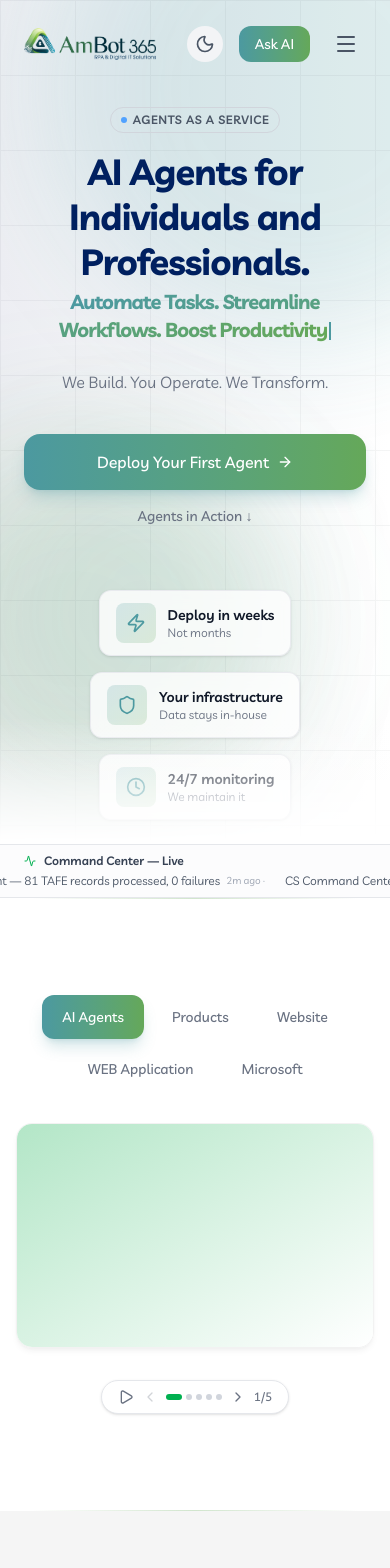
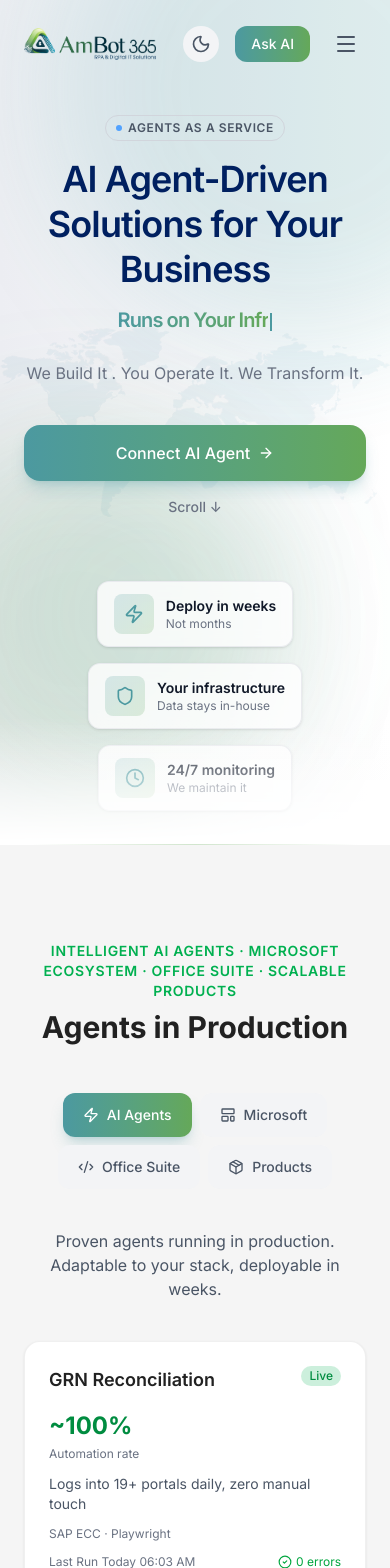
Before and after one commit to A365shift-DevTeam/A365-Automation, a React (Vite) app: page / in a window 390 px wide. Shown: the top 1568 px of the page. Built offline with nearby package versions, Linux system fonts and the light colour scheme.

Commit message:
hero section changed and added bg

```diff
--- a/src/App.tsx
+++ b/src/App.tsx
@@ -4,7 +4,6 @@
  */
 
 import Hero from './components/sections/Hero';
-import CommandCenterLive from './components/sections/CommandCenterLive';
 import ShowcaseCarousel from './components/sections/ShowcaseCarousel';
 import AgentsInAction from './components/sections/AgentsInAction';
 import WhyAgent from './components/sections/WhyAgent';
@@ -33,11 +32,10 @@ export default function App() {
         <Navbar />
         <main>
           <Hero />
-          <CommandCenterLive />
+          <Divider />
+          <AgentsInAction />
           <Divider />
           <ShowcaseCarousel />
-          <Divider />
-          <AgentsInAction />
           <Divider />
           <WhyAgent />
           <Divider />
--- a/src/components/sections/AgentsInAction.tsx
+++ b/src/components/sections/AgentsInAction.tsx
@@ -1,7 +1,7 @@
 import { useState } from 'react';
 import { motion, AnimatePresence } from 'motion/react';
 import SectionWrapper from '../ui/SectionWrapper';
-import { ArrowRight, Zap, LayoutTemplate, Code2, CheckCircle2 } from 'lucide-react';
+import { ArrowRight, Zap, LayoutTemplate, Code2, CheckCircle2, Package } from 'lucide-react';
 
 const AGENTS = [
   { name: 'GRN Reconciliation', stat: '~100%', statLabel: 'Automation rate', desc: 'Logs into 19+ portals daily, zero manual touch', stack: 'SAP ECC · Playwright', lastRun: 'Today 06:03 AM', status: '0 errors', live: true },
@@ -13,9 +13,10 @@ const AGENTS = [
 ];
 
 const TABS = [
-  { id: 'live', label: 'Live Agents', icon: Zap, subtitle: 'Proven agents running in production. Adaptable to your stack, deployable in weeks.' },
-  { id: 'blueprints', label: 'Agent Blueprints', icon: LayoutTemplate, subtitle: "We've solved this class of problem before. Faster build, lower risk, known patterns." },
-  { id: 'custom', label: 'Custom Agents', icon: Code2, subtitle: 'Any operation. Any system. Scoped after a 2 week Discovery Sprint.' },
+  { id: 'live', label: 'AI Agents', icon: Zap, subtitle: 'Proven agents running in production. Adaptable to your stack, deployable in weeks.' },
+  { id: 'blueprints', label: 'Microsoft', icon: LayoutTemplate, subtitle: "We've solved this class of problem before. Faster build, lower risk, known patterns." },
+  { id: 'custom', label: 'Office Suite', icon: Code2, subtitle: 'Any operation. Any system. Scoped after a 2 week Discovery Sprint.' },
+  { id: 'products', label: 'Products', icon: Package, subtitle: 'Ready-to-use, scalable AI products built for your enterprise workflows.' },
 ];
 
 export default function AgentsInAction() {
@@ -33,11 +34,10 @@ export default function AgentsInAction() {
           <button
             key={tab.id}
             onClick={() => setActiveTab(tab.id)}
-            className={`flex items-center gap-2 px-5 py-3 rounded-xl font-medium text-sm transition-all ${
-              activeTab === tab.id
-                ? 'bg-gradient-to-r from-[#4C99A0] to-[#65A859] text-white shadow-lg shadow-[#4C99A0]/25'
-                : 'bg-gray-100 dark:bg-gray-800 text-gray-600 dark:text-gray-400 hover:bg-gray-200 dark:hover:bg-gray-700'
-            }`}
+            className={`flex items-center gap-2 px-5 py-3 rounded-xl font-medium text-sm transition-all ${activeTab === tab.id
+              ? 'bg-gradient-to-r from-[#4C99A0] to-[#65A859] text-white shadow-lg shadow-[#4C99A0]/25'
+              : 'bg-gray-100 dark:bg-gray-800 text-gray-600 dark:text-gray-400 hover:bg-gray-200 dark:hover:bg-gray-700'
+              }`}
           >
             <tab.icon className="w-4 h-4" />
             {tab.label}
@@ -132,7 +132,7 @@ export default function AgentsInAction() {
                 <span className="text-sm text-gray-400 ml-2">agent.py</span>
               </div>
               <pre className="p-6 text-sm text-gray-300 font-mono overflow-x-auto">
-{`1  # Custom agent scaffold
+                {`1  # Custom agent scaffold
 2  # Run · Deploy →
 3
 4  # Use tabs to explore more`}
@@ -144,6 +144,30 @@ export default function AgentsInAction() {
             </div>
           </motion.div>
         )}
+
+        {activeTab === 'products' && (
+          <motion.div
+            key="products"
+            initial={{ opacity: 0, y: 10 }}
+            animate={{ opacity: 1, y: 0 }}
+            exit={{ opacity: 0 }}
+            className="max-w-2xl mx-auto"
+          >
+            <p className="text-center text-gray-600 dark:text-gray-400 mb-10">{TABS[3].subtitle}</p>
+            <div className="section-card p-8 text-center">
+              <div className="w-16 h-16 bg-primary-50 dark:bg-primary-900/30 text-primary-500 rounded-full flex items-center justify-center mx-auto mb-6">
+                <Package className="w-8 h-8" />
+              </div>
+              <h3 className="text-xl font-bold text-gray-900 dark:text-gray-100 mb-3">Enterprise AI Products</h3>
+              <p className="text-gray-600 dark:text-gray-400 mb-8 max-w-md mx-auto">
+                Discover our suite of pre-packaged AI solutions designed to streamline complex business operations instantly.
+              </p>
+              <button className="px-6 py-3 bg-gradient-to-r from-[#4C99A0] to-[#65A859] text-white rounded-xl font-medium flex items-center gap-2 mx-auto shadow-lg shadow-[#4C99A0]/25 hover:shadow-[#4C99A0]/40 transition-shadow">
+                Explore Products <ArrowRight className="w-4 h-4" />
+              </button>
+            </div>
+          </motion.div>
+        )}
       </AnimatePresence>
     </SectionWrapper>
   );
--- a/src/components/sections/Hero.tsx
+++ b/src/components/sections/Hero.tsx
@@ -2,33 +2,53 @@ import { useState, useEffect } from 'react';
 import { motion, useReducedMotion } from 'motion/react';
 import { ArrowRight, Zap, Shield, Clock } from 'lucide-react';
 import botLogo from '../../assets/Ambot logo png.png';
+import worldMap from '../../assets/World Map.png';
 
-const TYPING_TEXT = 'Automate Tasks. Streamline Workflows. Boost Productivity';
+const TYPING_TEXTS = [
+  'Rapid Deployment',
+  'Runs on Your Infrastructure',
+  '24×7 Support',
+];
 const TYPING_SPEED_MS = 85;
+const DELETING_SPEED_MS = 40;
 const CURSOR_BLINK_MS = 530;
 const PAUSE_AFTER_TYPING_MS = 2500;
 const PAUSE_BEFORE_RETYPE_MS = 400;
 
 export default function Hero() {
   const reduceMotion = useReducedMotion();
-  const [typed, setTyped] = useState(reduceMotion ? TYPING_TEXT : '');
+  const [typed, setTyped] = useState(reduceMotion ? TYPING_TEXTS[0] : '');
   const [cursorOn, setCursorOn] = useState(true);
 
   useEffect(() => {
     if (reduceMotion) return;
     let timeoutId: ReturnType<typeof setTimeout>;
     let intervalId: ReturnType<typeof setInterval>;
+    let currentTextIndex = 0;
 
     const runTypingCycle = () => {
+      const currentText = TYPING_TEXTS[currentTextIndex];
       setTyped('');
+
       timeoutId = setTimeout(() => {
         let i = 0;
         intervalId = setInterval(() => {
           i += 1;
-          setTyped(TYPING_TEXT.slice(0, i));
-          if (i >= TYPING_TEXT.length) {
+          setTyped(currentText.slice(0, i));
+          if (i >= currentText.length) {
             clearInterval(intervalId);
-            timeoutId = setTimeout(runTypingCycle, PAUSE_AFTER_TYPING_MS + PAUSE_BEFORE_RETYPE_MS);
+            timeoutId = setTimeout(() => {
+              let j = currentText.length;
+              intervalId = setInterval(() => {
+                j -= 1;
+                setTyped(currentText.slice(0, j));
+                if (j === 0) {
+                  clearInterval(intervalId);
+                  currentTextIndex = (currentTextIndex + 1) % TYPING_TEXTS.length;
+                  runTypingCycle();
+                }
+              }, DELETING_SPEED_MS);
+            }, PAUSE_AFTER_TYPING_MS);
           }
         }, TYPING_SPEED_MS);
       }, PAUSE_BEFORE_RETYPE_MS);
@@ -65,13 +85,14 @@ export default function Hero() {
           animate={reduceMotion ? undefined : { y: [0, -8, 0] }}
           transition={{ duration: 7, repeat: Infinity, ease: "easeInOut" }}
         />
-        {/* Grid pattern - higher contrast in light theme */}
+        {/* World Map background */}
         <div
-          className="absolute inset-0 opacity-[0.04] dark:opacity-[0.06]"
+          className="absolute inset-0 opacity-90 dark:opacity-80 pointer-events-none"
           style={{
-            backgroundImage: `linear-gradient(to right, currentColor 1px, transparent 1px),
-                             linear-gradient(to bottom, currentColor 1px, transparent 1px)`,
-            backgroundSize: '75px 75px',
+            backgroundImage: `url(${worldMap})`,
+            backgroundSize: 'contain',
+            backgroundPosition: 'center',
+            backgroundRepeat: 'no-repeat',
           }}
         />
       </div>
@@ -135,9 +156,9 @@ export default function Hero() {
           initial={{ opacity: 0, y: 20 }}
           animate={{ opacity: 1, y: 0 }}
           transition={{ duration: 0.8, delay: 0.2, ease: "easeOut" }}
-          className="text-4xl md:text-6xl lg:text-7xl font-bold tracking-tight mb-6 leading-tight"
+          className="text-4xl md:text-6xl lg:text-7xl font-semibold tracking-tight mb-6 leading-tight" style={{ fontFamily: "var(--font-hero)" }}
         >
-          <span className="text-[#002060] dark:text-white">AI Agents for Individuals and Professionals.</span>
+          <span className="text-[#002060] dark:text-white">AI Agent-Driven Solutions for Your Business</span>
           <br />
           <span className="inline-block text-xl md:text-2xl lg:text-3xl mt-1 min-h-[1.2em]">
             <span className="bg-gradient-to-r from-[#4C99A0] to-[#65A859] bg-clip-text text-transparent">{typed}</span>
@@ -145,7 +166,7 @@ export default function Hero() {
               <span
                 className="inline-block w-0.5 h-[0.9em] align-middle bg-[#4C99A0] ml-0.5 transition-opacity duration-75"
                 style={{
-                  opacity: typed.length < TYPING_TEXT.length ? 1 : cursorOn ? 1 : 0,
+                  opacity: cursorOn ? 1 : 0,
                 }}
                 aria-hidden
               />
@@ -159,7 +180,9 @@ export default function Hero() {
           transition={{ duration: 0.8, delay: 0.3, ease: "easeOut" }}
           className="text-base md:text-lg text-gray-500 dark:text-gray-400 max-w-2xl mx-auto mb-10"
         >
-          We Build. You Operate. We Transform.
+          We Build It .
+          You Operate It.
+          We Transform It.
         </motion.p>
 
         <motion.div
@@ -175,11 +198,11 @@ export default function Hero() {
             whileTap={{ scale: 0.98 }}
             transition={{ duration: 0.2, ease: [0.22, 1, 0.36, 1] }}
           >
-            Deploy Your First Agent
+            Connect AI Agent
             <ArrowRight className="w-4 h-4 group-hover:translate-x-1 transition-transform duration-200" />
           </motion.a>
           <a href="#agents-in-action" className="text-gray-500 dark:text-gray-400 hover:text-primary-500 font-medium text-sm">
-            Agents in Action ↓
+            Scroll ↓
           </a>
         </motion.div>
 
--- a/src/components/sections/ShowcaseCarousel.tsx
+++ b/src/components/sections/ShowcaseCarousel.tsx
@@ -18,10 +18,10 @@ type TabItem = {
 };
 
 const TABS: TabItem[] = [
-  { id: 'schedule', label: 'AI Agents' },
-  { id: 'attendance', label: 'Products' },
-  { id: 'payroll', label: 'Website' },
-  { id: 'compliance', label: 'WEB Application' },
+  { id: 'schedule', label: 'Agents' },
+  { id: 'attendance', label: 'BI' },
+  { id: 'payroll', label: 'Excel' },
+  { id: 'compliance', label: 'Products' },
   { id: 'microsoft', label: 'Microsoft' },
   // { id: 'custom', label: '', isSpecial: true },
 ];
--- a/src/index.css
+++ b/src/index.css
@@ -1,11 +1,12 @@
-@import url('https://fonts.googleapis.com/css2?family=Livvic:ital,wght@0,100;0,200;0,300;0,400;0,500;0,600;0,700;0,900;1,100;1,200;1,300;1,400;1,500;1,600;1,700;1,900&display=swap');
+@import url('https://fonts.googleapis.com/css2?family=Inter:wght@100..900&family=Sora:wght@400..800&display=swap');
 @import "tailwindcss";
 
 @custom-variant dark (&:where(.dark, .dark *));
 
 @theme {
-  --font-sans: "Livvic", ui-sans-serif, system-ui, sans-serif;
-  --font-display: "Livvic", ui-sans-serif, system-ui, sans-serif;
+  --font-sans: "Inter", ui-sans-serif, system-ui, sans-serif;
+  --font-display: "Inter", ui-sans-serif, system-ui, sans-serif;
+  --font-hero: "Sora", "Inter", ui-sans-serif, system-ui, sans-serif;
 
   /* Primary Green */
   --color-primary-50: #e6f7ec;
@@ -128,7 +129,10 @@ h6 {
 
 /* Enterprise-friendly motion: respect user preference */
 @media (prefers-reduced-motion: reduce) {
-  *, *::before, *::after {
+
+  *,
+  *::before,
+  *::after {
     animation-duration: 0.01ms !important;
     animation-iteration-count: 1 !important;
     transition-duration: 0.01ms !important;
```
Also changed, not shown: src/assets/World Map.png (added).
